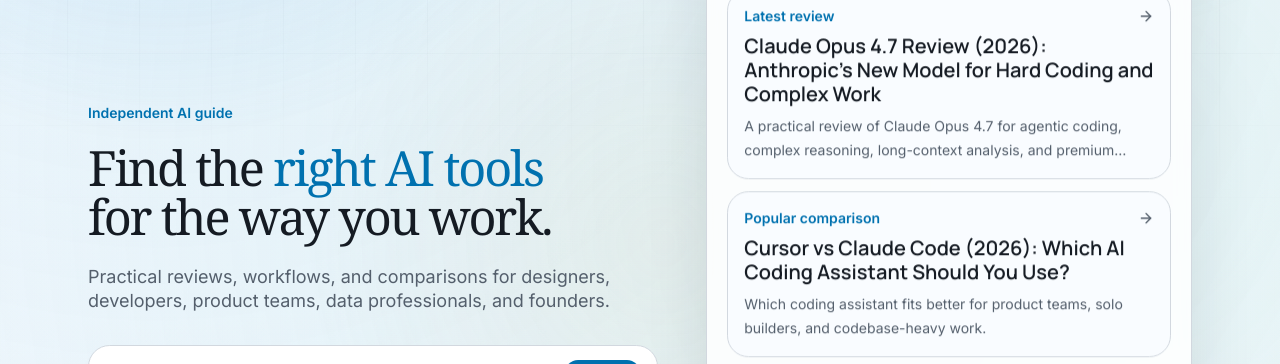
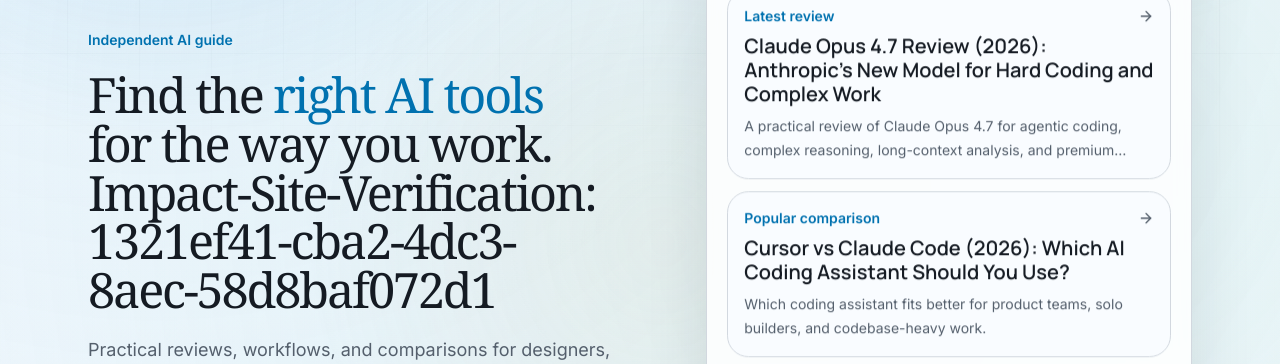
Before and after one commit to edbr/sinale, a Next.js app: page / in a window 1280 px wide. Shown: the part 381-745 px from the top of the page. Built offline with nearby package versions, Linux system fonts and the light colour scheme; no server answers.

Commit message:
semrush verification

```diff
--- a/app/page.tsx
+++ b/app/page.tsx
@@ -128,6 +128,7 @@
           </p>
           <h1 className="hero-reveal hero-reveal-delay-1 editorial-display max-w-5xl text-foreground">
             Find the <span className="text-primary">right AI tools</span> for the way you work.
+            Impact-Site-Verification: 1321ef41-cba2-4dc3-8aec-58d8baf072d1
           </h1>
 
           <p className="hero-reveal hero-reveal-delay-2 mt-6 max-w-2xl text-lg leading-6 text-muted-foreground">
```
